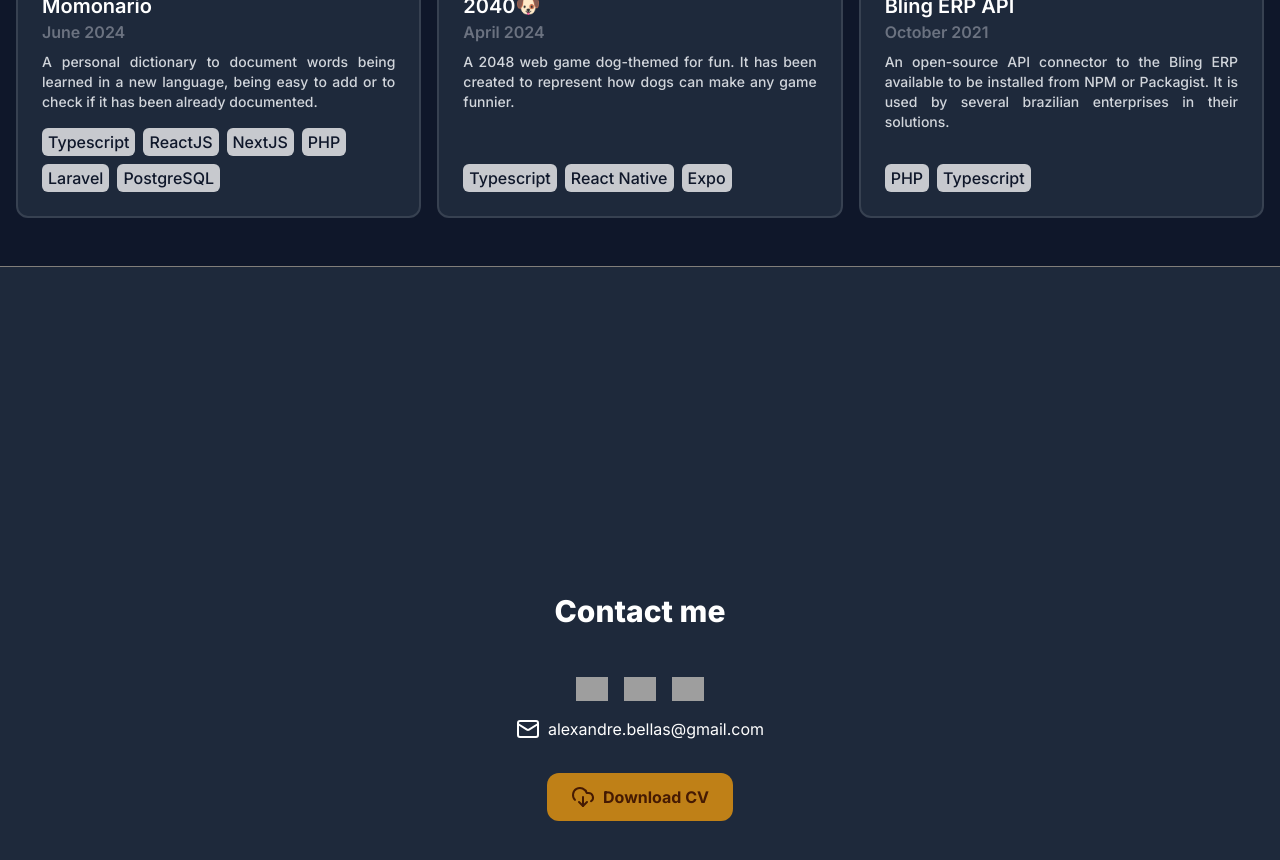
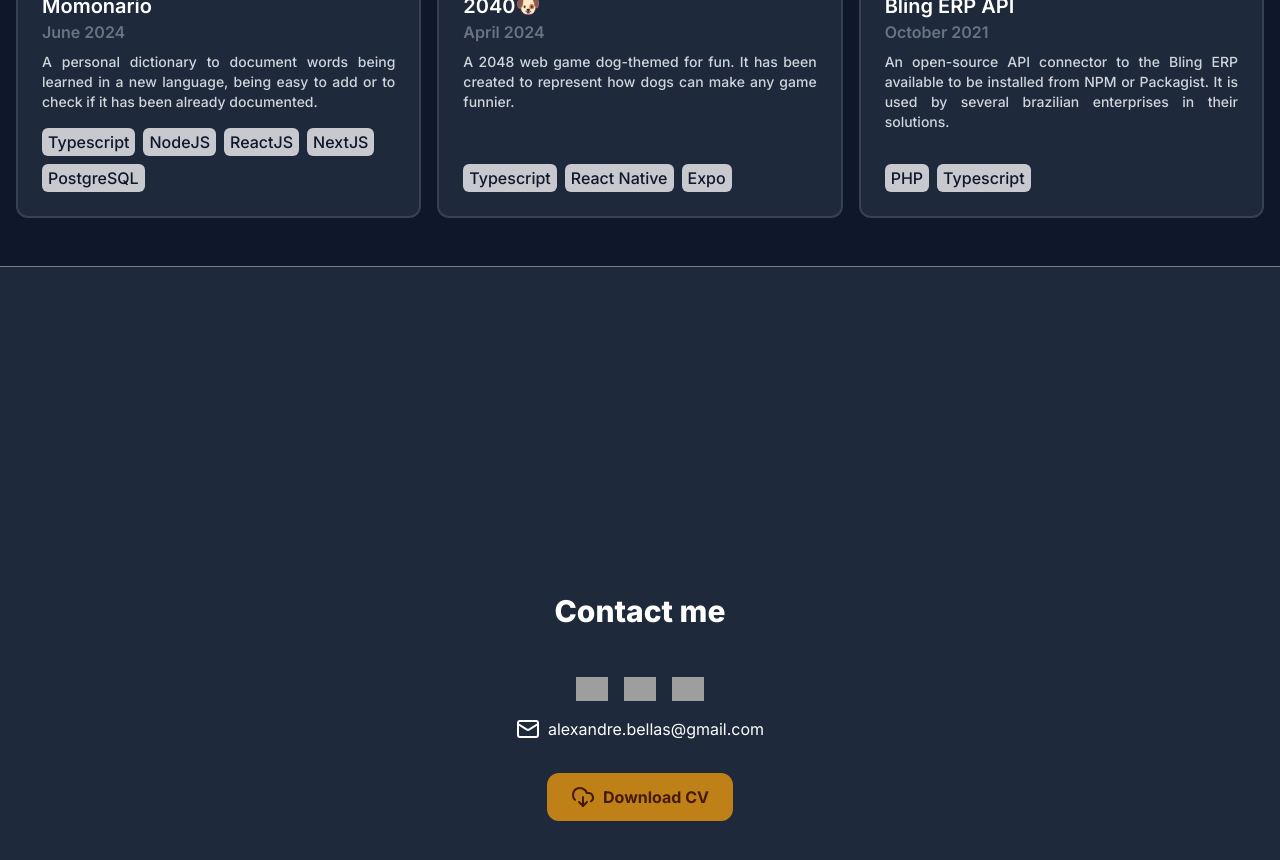
Before and after one commit to AlexandreBellas/portfolio, a Next.js app: page / in a window 1280 px wide. Shown: the part 1760-2620 px from the top of the page. Built offline with nearby package versions, Linux system fonts and the light colour scheme; grey boxes are pictures that could not be loaded.

Commit message:
refactor: update momonario tech stack

```diff
--- a/src/constants/projects.ts
+++ b/src/constants/projects.ts
@@ -27,20 +27,16 @@ export const projects: IProject[] = [
         description: 'Typescript',
       },
       {
+        slug: 'node',
+        description: 'NodeJS',
+      },
+      {
         slug: 'react',
         description: 'ReactJS',
       },
       {
         slug: 'nextjs',
         description: 'NextJS',
-      },
-      {
-        slug: 'php',
-        description: 'PHP',
-      },
-      {
-        slug: 'laravel',
-        description: 'Laravel',
       },
       {
         slug: 'postgresql',
```
